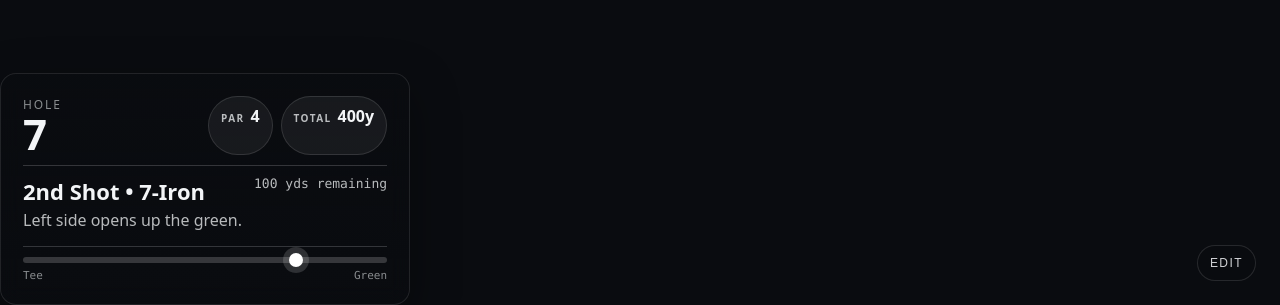
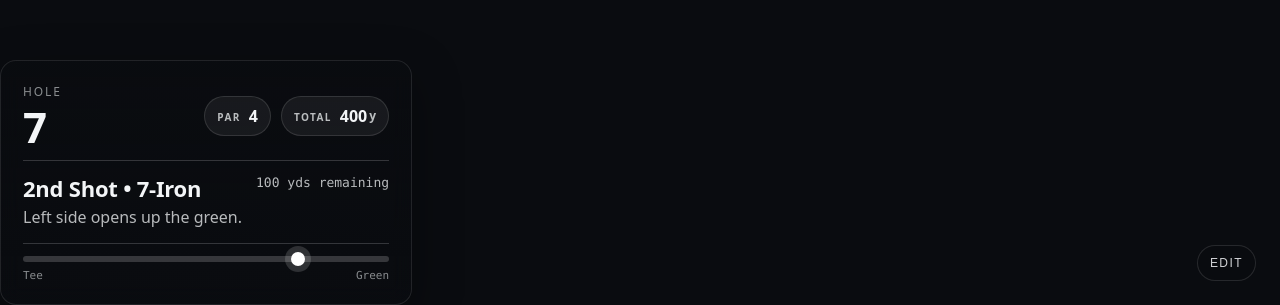
Before and after one commit to nicholasbrownworship/overlay-system, a plain HTML site: page index.html in a window 1280 px wide. Shown: the part 495-800 px from the top of the page. Drawn offline with Linux system fonts and the light colour scheme.

Commit message:
Refactor styles and improve HTML structure

```diff
--- a/index.html
+++ b/index.html
@@ -19,6 +19,10 @@
 
   --sans: system-ui, -apple-system, Segoe UI, Roboto, Helvetica, Arial;
   --mono: ui-monospace, SFMono-Regular, Menlo, Consolas, monospace;
+
+  /* Pill sizing */
+  --pill-h: 40px;
+  --pill-pad-x: 12px;
 }
 
 *{ box-sizing:border-box; }
@@ -39,101 +43,139 @@
 .card{
   position:absolute;
   left:0; bottom:0;
-  max-width:min(92vw,760px);
+  max-width:min(92vw,820px);
   background:linear-gradient(180deg,var(--bg),var(--bg2));
-  border:1px solid rgba(255,255,255,0.1);
+  border:1px solid rgba(255,255,255,0.10);
   border-radius:var(--radius);
   box-shadow:var(--shadow);
   backdrop-filter:blur(10px);
+  -webkit-backdrop-filter:blur(10px);
   padding:clamp(14px,2.2vw,22px);
 }
 
 .top{
   display:flex;
+  align-items:center;
   justify-content:space-between;
   gap:14px;
   border-bottom:1px solid var(--line);
-  padding-bottom:10px;
+  padding-bottom:12px;
 }
 
-.holeBlock .hole{
-  font-size:clamp(28px,4vw,42px);
-  font-weight:700;
-  line-height:1;
+.leftTop{
+  display:flex;
+  flex-direction:column;
+  gap:6px;
 }
-.holeBlock .meta{
+
+.meta{
   font-size:12px;
   letter-spacing:.16em;
   text-transform:uppercase;
   color:var(--dim);
 }
 
+.hole{
+  font-size:clamp(28px,4vw,42px);
+  font-weight:750;
+  line-height:1;
+}
+
+/* Pills */
 .stats{
   display:flex;
+  gap:10px;
+  flex-wrap:wrap;
+  justify-content:flex-end;
+  align-items:center;
+}
+
+.pill{
+  height: var(--pill-h);
+  display:inline-flex;
+  align-items:center;
+  justify-content:center;
   gap:8px;
-  flex-wrap:wrap;
-}
-.pill{
-  padding:8px 12px;
+
+  padding: 0 var(--pill-pad-x);
   border-radius:999px;
   border:1px solid rgba(255,255,255,0.12);
   background:rgba(255,255,255,0.06);
-  font-size:clamp(13px,1.6vw,16px);
-  font-weight:600;
+
+  line-height:1; /* prevents weird baseline drift */
+  white-space:nowrap;
 }
+
 .pill small{
   font-size:10px;
   letter-spacing:.14em;
-  margin-right:6px;
+  text-transform:uppercase;
   color:var(--muted);
-  text-transform:uppercase;
+  font-weight:750;
+  line-height:1;
+  display:block;
+  transform: translateY(0.5px); /* tiny optical correction */
 }
 
+.pill .val{
+  font-size:clamp(14px,1.7vw,16px);
+  font-weight:700;
+  line-height:1;
+  display:inline-flex;
+  align-items:center;
+}
+
+.pill .unit{
+  font-size:12px;
+  color:var(--muted);
+  font-weight:650;
+  margin-left:2px;
+}
+
+/* Middle row */
 .mid{
-  margin-top:10px;
+  margin-top:12px;
   display:grid;
   grid-template-columns: 1fr auto;
-  gap:12px;
+  gap:14px;
+  align-items:start;
 }
-.leftInfo{
-  display:flex;
-  flex-direction:column;
-  gap:4px;
-}
+
 .shotLine{
   font-size:clamp(18px,2.4vw,22px);
-  font-weight:650;
+  font-weight:700;
+  letter-spacing:-0.01em;
 }
+
 .comment{
+  margin-top:4px;
   font-size:clamp(13px,1.7vw,16px);
   color:var(--muted);
   line-height:1.35;
 }
 
-.rightInfo{
-  display:flex;
-  flex-direction:column;
-  align-items:flex-end;
-  gap:6px;
+.remaining{
   font-family:var(--mono);
-}
-.rightInfo span{
   font-size:13px;
   color:var(--muted);
+  padding-top:2px;
+  text-align:right;
 }
 
-/* ===== Progress Bar ===== */
+/* Progress */
 .progress{
   margin-top:14px;
-  padding-top:10px;
+  padding-top:12px;
   border-top:1px solid var(--line);
 }
+
 .track{
   position:relative;
   height:6px;
   border-radius:999px;
   background:rgba(255,255,255,0.18);
 }
+
 .ball{
   position:absolute;
   top:50%;
@@ -144,8 +186,9 @@
   transform:translate(-50%,-50%);
   box-shadow:0 0 0 6px rgba(255,255,255,0.15);
 }
+
 .labels{
-  margin-top:6px;
+  margin-top:7px;
   display:flex;
   justify-content:space-between;
   font-family:var(--mono);
@@ -180,6 +223,7 @@
   padding:16px;
   z-index:30;
   display:none;
+  pointer-events:auto;
 }
 .panel.open{ display:block; }
 
@@ -218,24 +262,31 @@
 <div class="overlay">
   <section class="card">
     <div class="top">
-      <div class="holeBlock">
+      <div class="leftTop">
         <div class="meta">Hole</div>
         <div class="hole" id="hole">7</div>
       </div>
+
       <div class="stats">
-        <div class="pill"><small>Par</small><span id="par">4</span></div>
-        <div class="pill"><small>Total</small><span id="total">400</span>y</div>
+        <div class="pill">
+          <small>PAR</small>
+          <span class="val" id="par">4</span>
+        </div>
+
+        <div class="pill">
+          <small>TOTAL</small>
+          <span class="val"><span id="total">400</span><span class="unit">y</span></span>
+        </div>
       </div>
     </div>
 
     <div class="mid">
-      <div class="leftInfo">
+      <div>
         <div class="shotLine" id="shotLine">2nd Shot • 7-Iron</div>
         <div class="comment" id="comment">Left side opens up the green.</div>
       </div>
-      <div class="rightInfo">
-        <span id="remaining">100 yds remaining</span>
-      </div>
+
+      <div class="remaining" id="remaining">100 yds remaining</div>
     </div>
 
     <div class="progress">
@@ -278,7 +329,7 @@
       <label>Club</label>
       <input id="clubIn" value="7-Iron">
     </div>
-    <div>
+    <div style="grid-column:1/-1;">
       <label>Comment</label>
       <textarea id="commentIn">Left side opens up the green.</textarea>
     </div>
@@ -288,44 +339,38 @@
 <script>
 const $ = id => document.getElementById(id);
 
-function update(){
-  const hole = +holeIn.value;
-  const par = +parIn.value;
-  const total = +totalIn.value;
-  const remain = Math.max(0, +remainIn.value);
-  const shot = +shotIn.value;
-  const club = clubIn.value;
-  const comment = commentIn.value;
-
-  holeEl.textContent = hole;
-  parEl.textContent = par;
-  totalEl.textContent = total;
-
-  shotLine.textContent = `${shot}${ordinal(shot)} Shot • ${club}`;
-  remaining.textContent = `${remain} yds remaining`;
-  commentEl.textContent = comment;
-
-  const progress = Math.min(1, Math.max(0, 1 - remain / total));
-  ball.style.left = `${progress * 100}%`;
-}
-
 function ordinal(n){
   return n===1?'st':n===2?'nd':n===3?'rd':'th';
 }
 
-const holeEl = $('hole');
-const parEl = $('par');
-const totalEl = $('total');
-const shotLine = $('shotLine');
-const remaining = $('remaining');
-const commentEl = $('comment');
-const ball = $('ball');
+function clamp01(x){ return Math.min(1, Math.max(0, x)); }
 
-[
-  holeIn,parIn,totalIn,remainIn,shotIn,clubIn,commentIn
-].forEach(el=>el.addEventListener('input',update));
+function update(){
+  const hole = +holeIn.value || 1;
+  const par = +parIn.value || 4;
+  const total = Math.max(1, +totalIn.value || 400);
+  const remain = Math.max(0, +remainIn.value || 0);
+  const shot = Math.max(1, +shotIn.value || 1);
+  const club = (clubIn.value || "").trim() || "—";
+  const comment = (commentIn.value || "").trim();
 
-editBtn.onclick = ()=>panel.classList.toggle('open');
+  $('hole').textContent = hole;
+  $('par').textContent = par;
+  $('total').textContent = total;
+
+  $('shotLine').textContent = `${shot}${ordinal(shot)} Shot • ${club}`;
+  $('remaining').textContent = `${remain} yds remaining`;
+  $('comment').textContent = comment || " ";
+
+  const progress = clamp01(1 - (remain / total));
+  $('ball').style.left = `${progress * 100}%`;
+}
+
+['holeIn','parIn','totalIn','remainIn','shotIn','clubIn','commentIn'].forEach(id=>{
+  $(id).addEventListener('input', update);
+});
+
+$('editBtn').onclick = () => $('panel').classList.toggle('open');
 
 update();
 </script>
```
